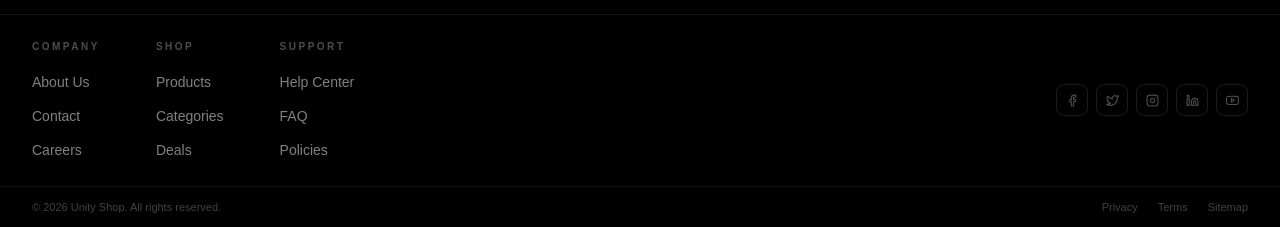
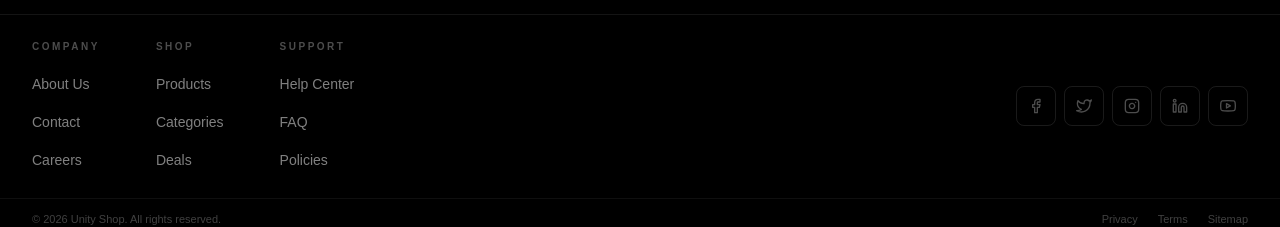
Before and after one commit to siddiquesakib/Unity-Shop, a Next.js app: page / in a window 1280 px wide. Shown: the part 2741-2968 px from the top of the page. Built offline with nearby package versions, Linux system fonts and the light colour scheme; no server answers.

Commit message:
feat(ui): update footer layout and content

```diff
--- a/src/components/common/Footer.jsx
+++ b/src/components/common/Footer.jsx
@@ -104,7 +104,7 @@ const Footer = () => {
                   onChange={(e) => setEmail(e.target.value)}
                   placeholder="your@email.com"
                   suppressHydrationWarning
-                  className="w-full bg-white/[0.06] border border-white/10 rounded-full px-5 py-3 pr-12 text-sm text-white placeholder-white/25 focus:outline-none focus:border-white/30 transition-colors"
+                  className="w-full bg-white/[0.06] border border-white/10 rounded-full px-5 py-3 pr-12 text-[16px] sm:text-sm text-white placeholder-white/25 focus:outline-none focus:border-white/30 transition-colors"
                 />
                 <button
                   type="submit"
@@ -133,7 +133,7 @@ const Footer = () => {
                     <li key={link.href}>
                       <Link
                         href={link.href}
-                        className="text-sm text-white/50 hover:text-white transition-colors duration-200"
+                        className="text-base sm:text-sm text-white/50 hover:text-white transition-colors duration-200 inline-block py-1"
                       >
                         {link.label}
                       </Link>
@@ -153,8 +153,8 @@ const Footer = () => {
                 aria-label={label}
                 className="group flex items-center gap-2.5 text-white/30 hover:text-white transition-colors duration-200"
               >
-                <span className="flex h-8 w-8 items-center justify-center rounded-lg border border-white/10 group-hover:border-white/30 transition-colors duration-200">
-                  <Icon size={13} />
+                <span className="flex h-10 w-10 items-center justify-center rounded-lg border border-white/10 group-hover:border-white/30 transition-colors duration-200">
+                  <Icon size={16} />
                 </span>
               </a>
             ))}
```
